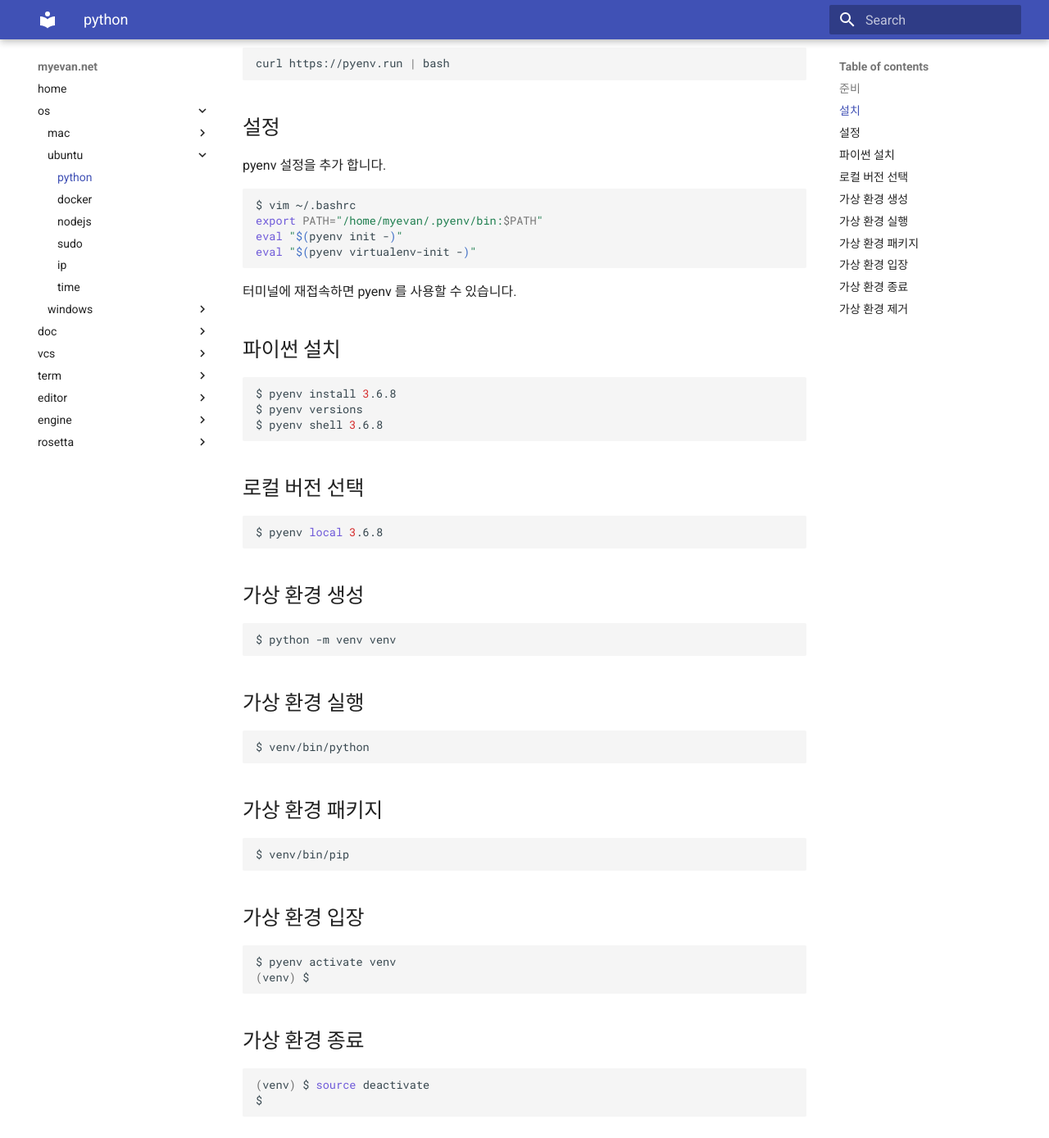
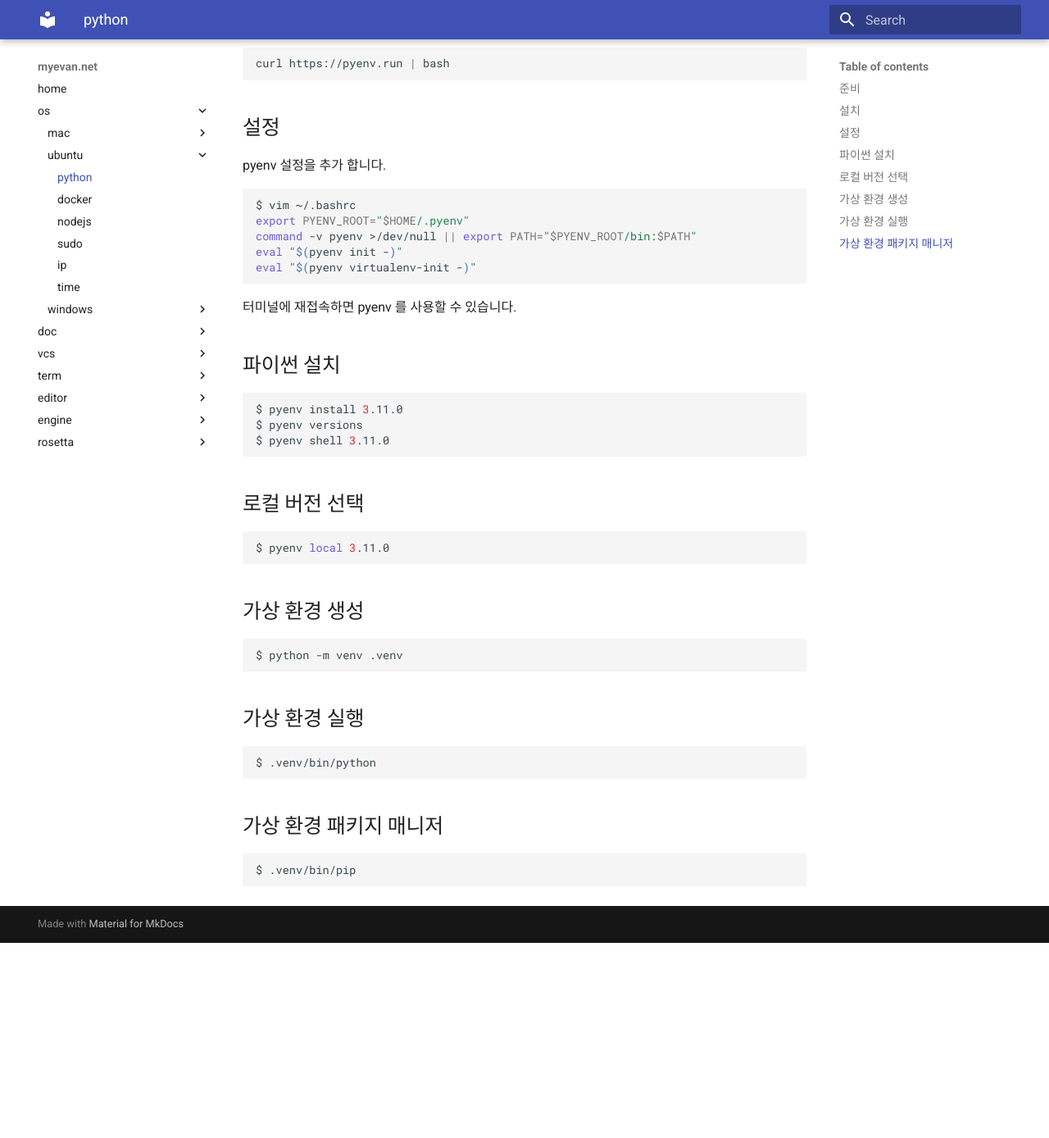
Before and after one commit to myevan/myevan-home, an MkDocs documentation site: the page built from docs/ubuntu_python_pyenv.md, in a window 1280 px wide and 1400 px high, scrolled down 550 px. Shown: the top 1388 px of the window at 82% size. Built offline with MkDocs 1.6.1 and Material for MkDocs 9.7.7, drawn with Linux system fonts in a browser that asks for light colours; after the commit the page ends 1700 px from its top, so only the background shows below that; some of the changed text lies outside the part shown.

````diff
--- a/docs/ubuntu_python_pyenv.md
+++ b/docs/ubuntu_python_pyenv.md
@@ -28,7 +28,8 @@ pyenv 설정을 추가 합니다.
 
 ```bash
 $ vim ~/.bashrc
-export PATH="/home/myevan/.pyenv/bin:$PATH"
+export PYENV_ROOT="$HOME/.pyenv"
+command -v pyenv >/dev/null || export PATH="$PYENV_ROOT/bin:$PATH"
 eval "$(pyenv init -)"
 eval "$(pyenv virtualenv-init -)"
 ```
@@ -38,51 +39,31 @@ eval "$(pyenv virtualenv-init -)"
 ## 파이썬 설치
 
 ```bash
-$ pyenv install 3.6.8
+$ pyenv install 3.11.0
 $ pyenv versions
-$ pyenv shell 3.6.8
+$ pyenv shell 3.11.0
 ```
 
 ## 로컬 버전 선택
 
 ```bash
-$ pyenv local 3.6.8
+$ pyenv local 3.11.0
 ```
 
 ## 가상 환경 생성
 
 ```bash
-$ python -m venv venv
+$ python -m venv .venv
 ```
 
 ## 가상 환경 실행
 
 ```bash
-$ venv/bin/python
+$ .venv/bin/python
 ```
 
-## 가상 환경 패키지
+## 가상 환경 패키지 매니저
 
 ```bash
-$ venv/bin/pip
+$ .venv/bin/pip
 ```
-
-## 가상 환경 입장
-
-```bash
-$ pyenv activate venv
-(venv) $
-```
-
-## 가상 환경 종료
-
-```bash
-(venv) $ source deactivate
-$
-```
-
-## 가상 환경 제거
-
-```bash
-$ pyenv uninstall venv
-```
````
Also changed, not shown: docs/ubuntu_python_pyenv_error_ssh_inline_bashrc_not_working.md (added, +38 -0 lines).
